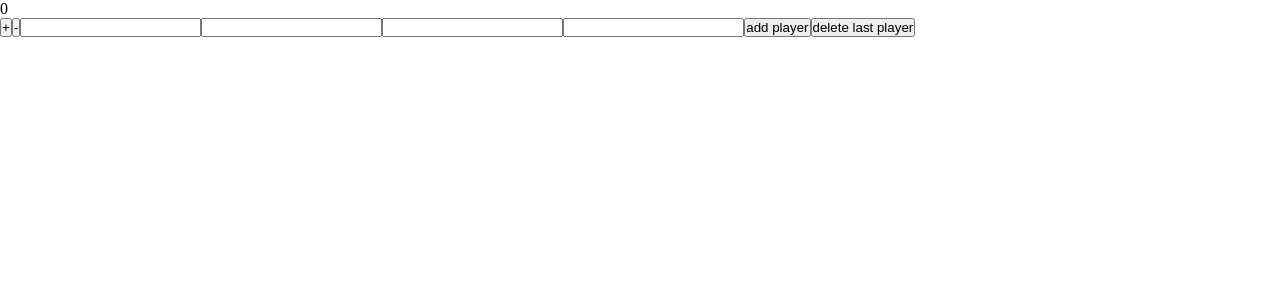
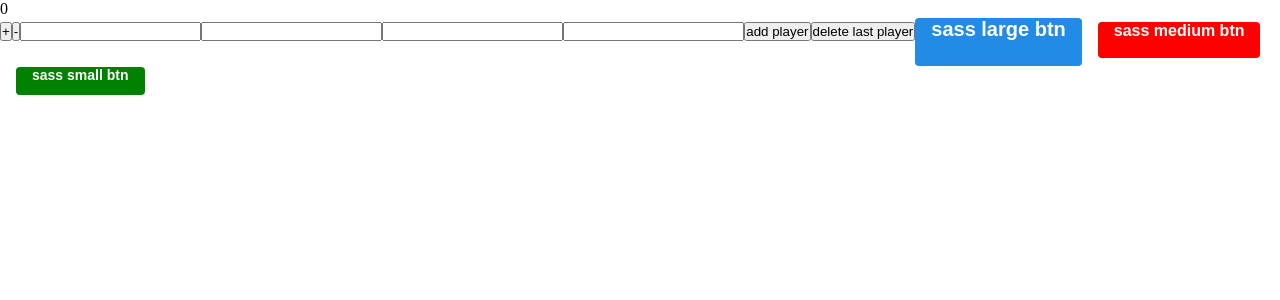
Before and after one commit to hanyoonseok/AtomicDesign_TS, a React (Create React App) app in the folder client/: page / in a window 1280 px wide. Shown: the top 300 px of the page. Built offline with nearby package versions, Linux system fonts and the light colour scheme.

Commit message:
style: add sass and test them
sass, classnames 라이브러리 추가 및 테스트

```diff
--- a/client/package.json
+++ b/client/package.json
@@ -14,8 +14,10 @@
     "@types/react-dom": "^17.0.0",
     "@types/react-redux": "^7.1.18",
     "axios": "^0.22.0",
+    "classnames": "^2.3.1",
     "immer": "^9.0.6",
     "nanoid": "^3.1.29",
+    "node-sass": "^5.0.0",
     "react": "^17.0.2",
     "react-dom": "^17.0.2",
     "react-icons": "^4.2.0",
--- a/client/src/pages/LandingPage/index.tsx
+++ b/client/src/pages/LandingPage/index.tsx
@@ -1,8 +1,8 @@
 import React, { useCallback, useState } from 'react';
 import useScore from '../../hooks/useScore';
 import usePlayer from '../../hooks/usePlayer';
-import useInput from '../../hooks/useInput';
-import { IPlayer } from '../../types/player';
+import classNames from 'classnames'
+import './style.scss'
 
 const LandingPage: React.FC = () => {
   const [nickname, setNickname] = useState('');
@@ -44,6 +44,9 @@ const LandingPage: React.FC = () => {
             </div>
           );
         })}
+      <button className={classNames('Button', 'large','blue')}>sass large btn</button>
+      <button className={classNames('Button', 'medium','red')}>sass medium btn</button>
+      <button className={classNames('Button', 'small', 'green')}>sass small btn</button>
     </>
   );
 };
--- /dev/null
+++ b/client/src/pages/LandingPage/style.scss
@@ -0,0 +1,72 @@
+$blue: #228be6;
+$red: red;
+$green: green;
+
+@mixin button-color($color) {
+  background: $color;
+  &:hover {
+    background: lighten($color, 10%);
+  }
+  &:active {
+    background: darken($color, 10%);
+  }
+}
+
+.Button {
+  display: inline-flex;
+  color: white;
+  font-weight: bold;
+  outline: none;
+  border-radius: 4px;
+  border: none;
+  cursor: pointer;
+
+  height: 2.25rem;
+  padding-left: 1rem;
+  padding-right: 1rem;
+  font-size: 1rem;
+
+  background: $blue; // 주석 사용
+  &:hover {
+    background: lighten($blue, 10%); // 색상 10% 밝게
+  }
+
+  &:active {
+    background: darken($blue, 10%); // 색상 10% 어둡게
+  }
+
+  // 사이즈 관리
+  &.large {
+    height: 3rem;
+    padding-left: 1rem;
+    padding-right: 1rem;
+    font-size: 1.25rem;
+  }
+
+  &.medium {
+    height: 2.25rem;
+    padding-left: 1rem;
+    padding-right: 1rem;
+    font-size: 1rem;
+  }
+
+  &.small {
+    height: 1.75rem;
+    font-size: 0.875rem;
+    padding-left: 1rem;
+    padding-right: 1rem;
+  }
+  & + & {
+    //.Button + .Button 일 때
+    margin-left: 1rem; //우측에 있는 버튼에 여백 설정
+  }
+  &.blue{
+    @include button-color($blue);
+  }
+  &.red{
+    @include button-color($red);
+  }
+  &.green{
+    @include button-color($green);
+  }
+}
```
Also changed, not shown: 1 other file (tests, documents, lock files or other folders).
